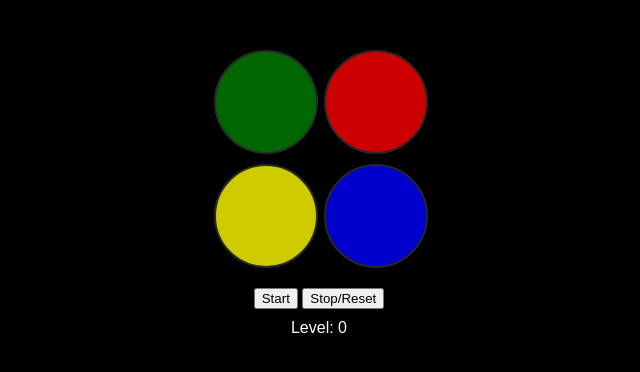
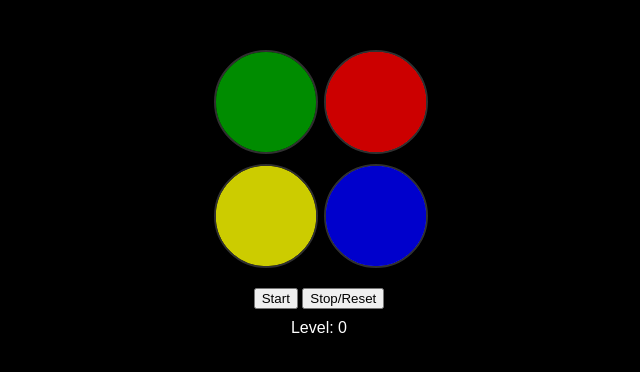
Before and after one commit to Console/console.github.io, a Jekyll site: the page ctf/simon/simon.html, which Jekyll copies as it is, in a window 1280 px wide. Shown: the top 372 px of the page, without its empty margins (321-961 px from the left). Built offline with Jekyll 4.4.1, drawn with Linux system fonts in a browser that asks for light colours.

Commit message:
Adding 3 level flags, adding brightness to the buttons and interaction

```diff
--- a/ctf/simon/script.js
+++ b/ctf/simon/script.js
@@ -25,19 +25,46 @@
     'blue': 523.25
 };
 
+function showModal(message) {
+    const modal = document.getElementById('modal');
+    const modalText = document.getElementById('modal-text');
+    modalText.textContent = message;
+    modal.style.display = 'block';
+}
+
+function closeModal() {
+    document.getElementById('modal').style.display = 'none';
+}
+
+function checkLevelMilestones() {
+    switch(level) {
+        case 10:
+            showModal('Great job! You reached Level 10!');
+            break;
+        case 20:
+            showModal('Awesome! Level 20 mastered!');
+            break;
+        case 30:
+            showModal('Incredible! Level 30! Keep going!');
+            break;
+    }
+}
+
 function nextSequence() {
     if (!gameActive) return;
     userSequence = [];
     level++;
     document.getElementById('level-display').innerText = `Level: ${level}`;
+    checkLevelMilestones();
     const colors = ['green', 'red', 'yellow', 'blue'];
     sequence.push(colors[Math.floor(Math.random() * colors.length)]);
     sequence.forEach((color, index) => {
         setTimeout(() => {
-            document.getElementById(color).style.opacity = 1;
+            const colorElement = document.getElementById(color);
+            colorElement.classList.add('highlight');
             playSound(colorFrequencies[color]);
             setTimeout(() => {
-                document.getElementById(color).style.opacity = 0.8;
+                colorElement.classList.remove('highlight');
             }, 500);
         }, 1000 * index);
     });
--- a/ctf/simon/simon.html
+++ b/ctf/simon/simon.html
@@ -18,6 +18,13 @@
         <button onclick="stopResetGame()">Stop/Reset</button>
         <div id="level-display">Level: 0</div>
     </div>
+    <!-- Modal -->
+    <div id="modal" class="modal">
+        <div class="modal-content">
+            <span class="close" onclick="closeModal()">&times;</span>
+            <p id="modal-text"></p>
+        </div>
+    </div>
     <script src="script.js"></script>
 </body>
 </html>
--- a/ctf/simon/styles.css
+++ b/ctf/simon/styles.css
@@ -1,7 +1,7 @@
 body {
     background-color: black;
-    color: white; /* Ensures text is visible on a black background */
-    font-family: Arial, sans-serif; /* Improves readability */
+    color: white;
+    font-family: Arial, sans-serif;
 }
 
 #simon-game {
@@ -18,16 +18,19 @@
     border-radius: 50%;
     cursor: pointer;
     opacity: 0.8;
-    border: 2px solid #333; /* Adds a subtle border for better visibility */
+    border: 2px solid #333;
+    transition: transform 0.2s, box-shadow 0.2s; /* Smooth transition for transformations */
 }
 
-#green { background-color: green; }
-#red { background-color: red; }
-#yellow { background-color: yellow; }
-#blue { background-color: blue; }
+#green { background-color: green; filter: brightness(1.2) saturate(1.5); }
+#red { background-color: red; filter: brightness(1.2) saturate(1.5); }
+#yellow { background-color: yellow; filter: brightness(1.2) saturate(1.5); }
+#blue { background-color: blue; filter: brightness(1.2) saturate(1.5); }
 
-.color-button:active {
+.color-button:active, .color-button.highlight {
     opacity: 1;
+    transform: scale(1.1);
+    box-shadow: 0 0 20px rgba(255, 255, 255, 0.75); /* White glow effect */
 }
 
 #control-panel {
@@ -38,3 +41,36 @@
 #level-display {
     margin-top: 10px;
 }
+.modal {
+    display: none; /* Hidden by default */
+    position: fixed; /* Stay in place */
+    left: 0;
+    top: 0;
+    width: 100%; /* Full width */
+    height: 100%; /* Full height */
+    background-color: rgba(0, 0, 0, 0.4); /* Black background with opacity */
+    z-index: 1000; /* Sit on top */
+}
+
+.modal-content {
+    background-color: #fefefe;
+    margin: 15% auto; /* 15% from the top and centered */
+    padding: 20px;
+    border: 1px solid #888;
+    width: 80%; /* Could be more or less, depending on screen size */
+    text-align: center;
+}
+
+.close {
+    color: #aaa;
+    float: right;
+    font-size: 28px;
+    font-weight: bold;
+}
+
+.close:hover,
+.close:focus {
+    color: black;
+    text-decoration: none;
+    cursor: pointer;
+}
```
